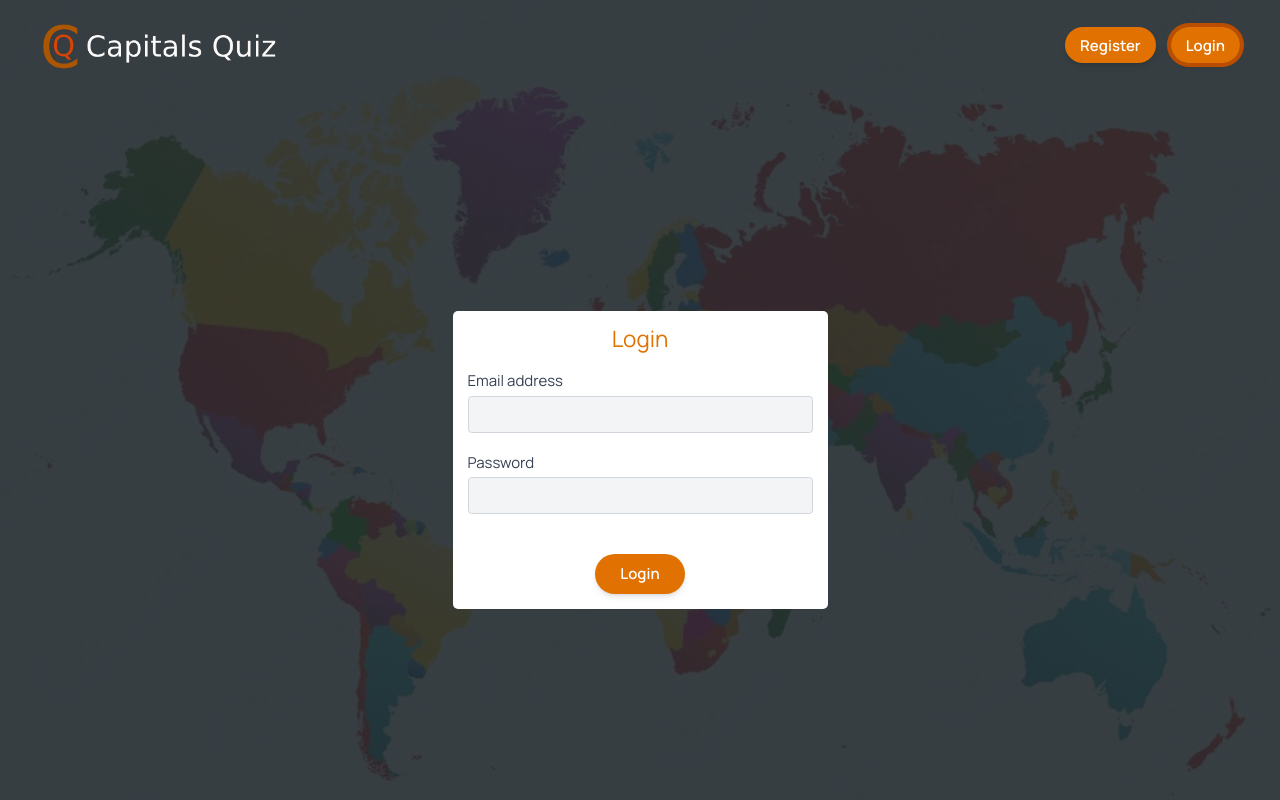
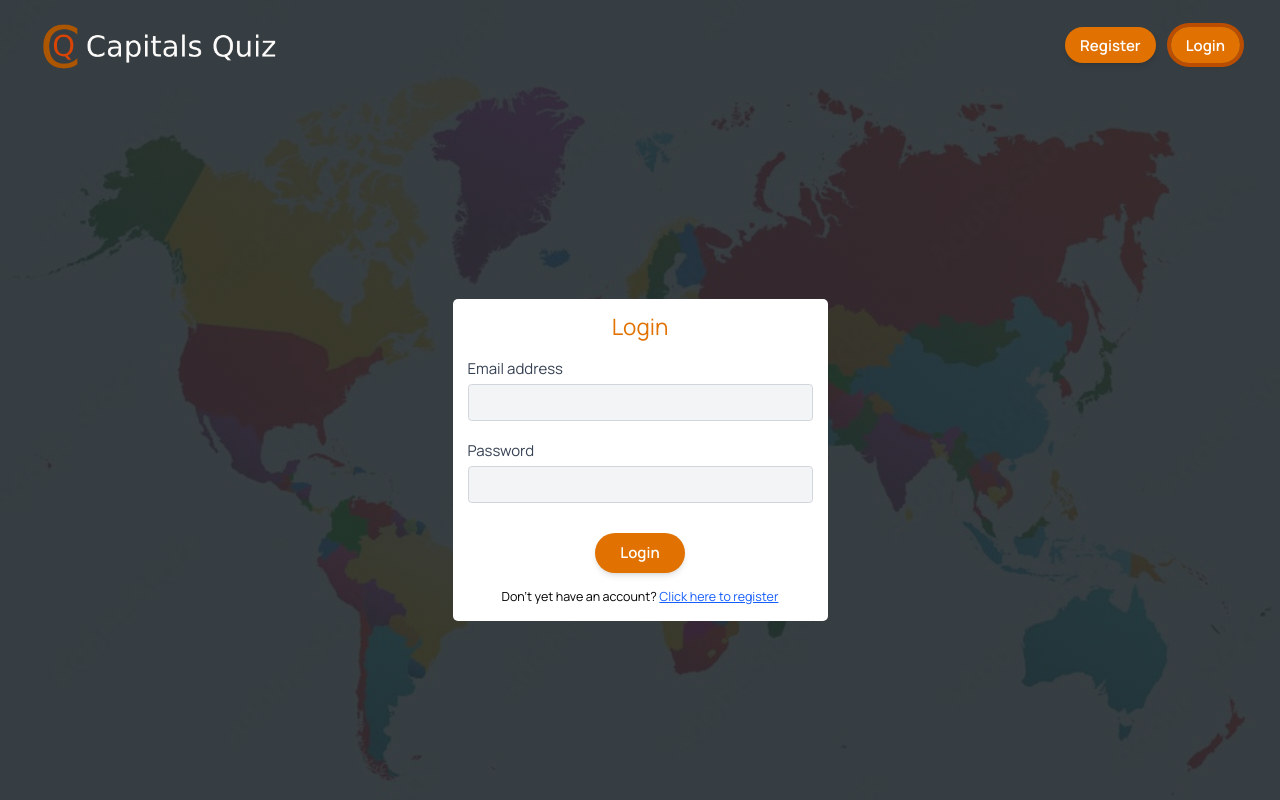
Before and after one commit to suchm/capitals-quiz, a React (Vite) app in the folder frontend/: page /login in a window 1280 px wide. Shown: the top 800 px of the page. Built offline with nearby package versions, Linux system fonts and the light colour scheme.

Commit message:
added register link on login page

```diff
--- a/frontend/src/components/Button.tsx
+++ b/frontend/src/components/Button.tsx
@@ -3,7 +3,7 @@ function Button({children, onClick }) {
         <button
             onClick={onClick}
             className="px-10 py-4 rounded-full bg-amber-600 text-white text-2xl font-semibold
-                    transition duration-300 hover:bg-amber-500 shadow-md mt-8 cursor-pointer"
+                    transition duration-300 hover:bg-amber-500 shadow-md mt-4 cursor-pointer"
         >
             {children}
         </button>
--- a/frontend/src/components/Error.tsx
+++ b/frontend/src/components/Error.tsx
@@ -1,6 +1,6 @@
 function Error() {
     return (
-        <p className="text-center bg-gray-100 p-2 text-lg">
+        <p className="text-center bg-gray-100 p-6 text-2xl mt-10">
             There was an error fetching questions.
         </p>
     );
--- a/frontend/src/pages/Login.tsx
+++ b/frontend/src/pages/Login.tsx
@@ -1,5 +1,5 @@
 import { useEffect, useState } from "react";
-import { useNavigate } from "react-router-dom";
+import {Link, useNavigate} from "react-router-dom";
 import Button from "../components/Button.tsx";
 import { useAuth } from "../contexts/AuthContext.tsx";
 
@@ -74,6 +74,7 @@ function Login() {
                         </Button>
                     </div>
                 </form>
+                <p className="text-xl mt-6">Don't yet have an account? <Link className="text-blue-600 underline" to="/register">Click here to register</Link></p>
             </section>
         </main>
     );
```
Also changed, not shown: 1 other file (tests, documents, lock files or other folders).
